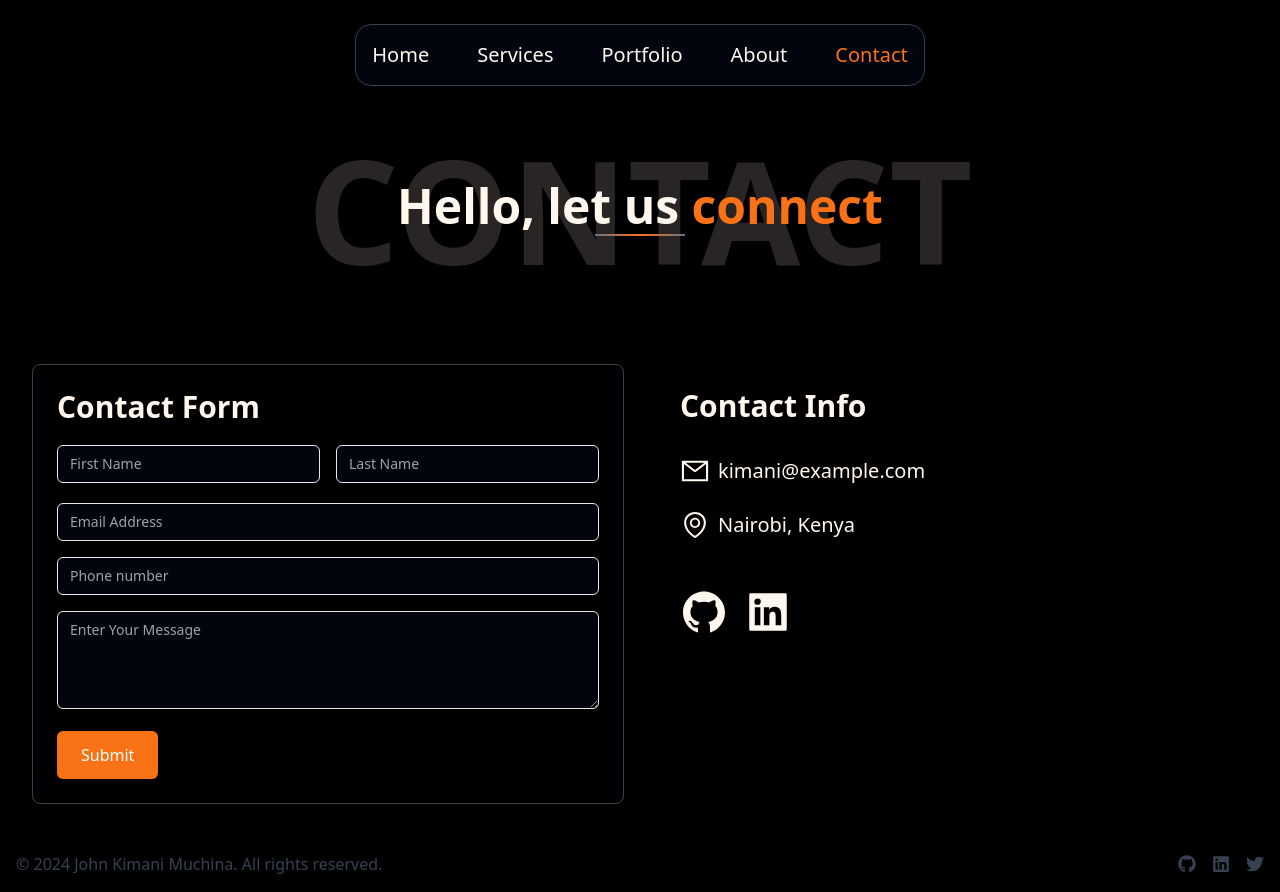
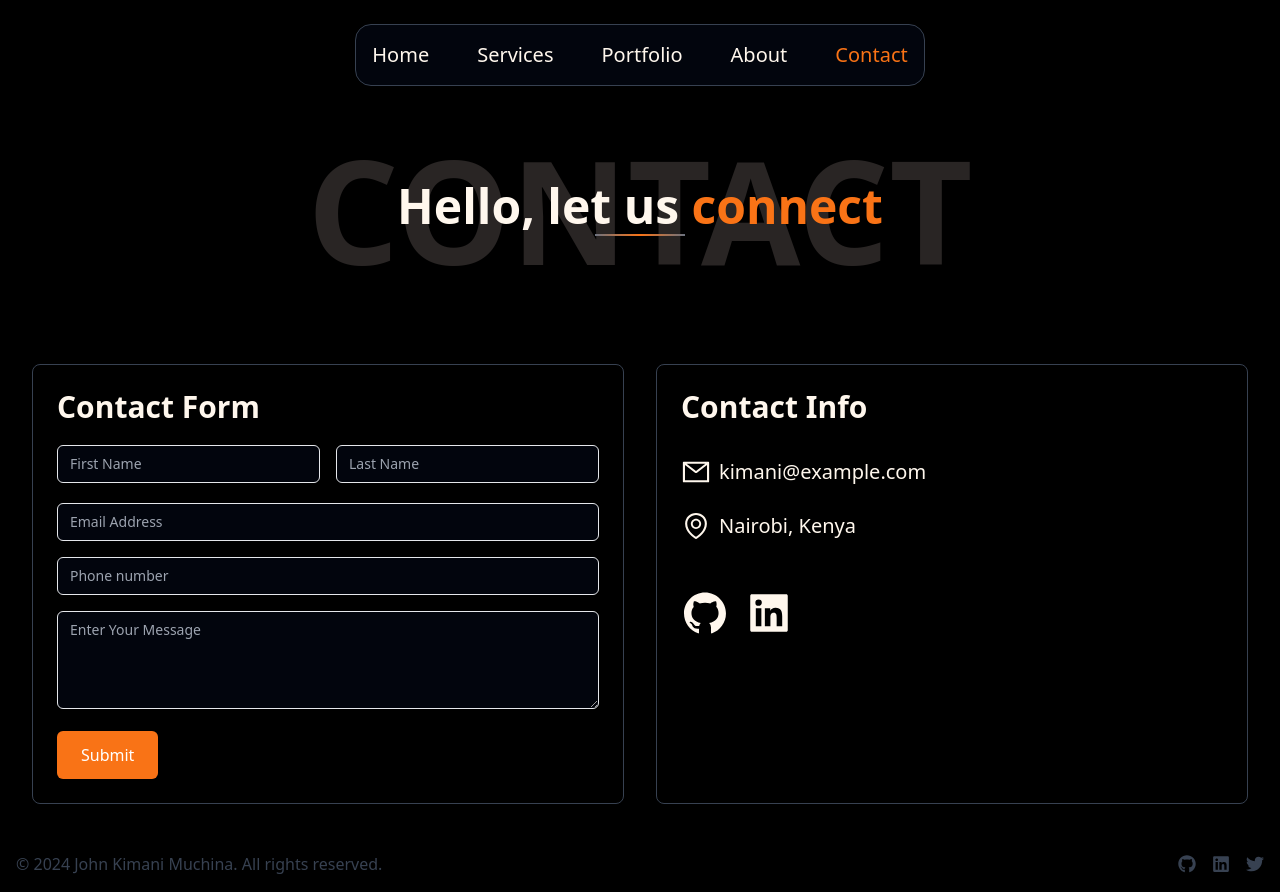
Before and after one commit to Kimoney/john-next, a Next.js app: page /contact in a window 1280 px wide. Built offline with nearby package versions, Linux system fonts and the light colour scheme.

Commit message:
style: Styled contact page.

```diff
--- a/src/app/contact/page.jsx
+++ b/src/app/contact/page.jsx
@@ -100,7 +100,7 @@ export default function Contact() {
         {/* Right Side: Contact Details */}
 
 
-      <div className="p-6 rounded-lg shadow-lg">
+      <div className="p-6 rounded-lg shadow-lg bg-opacity-75 border border-gray-700">
         <h2 className="text-3xl font-bold mb-8">Contact Info</h2>
         <div className="mb-6 flex items-center">
           <AiOutlineMail className="mr-2 text-3xl"/>
```
